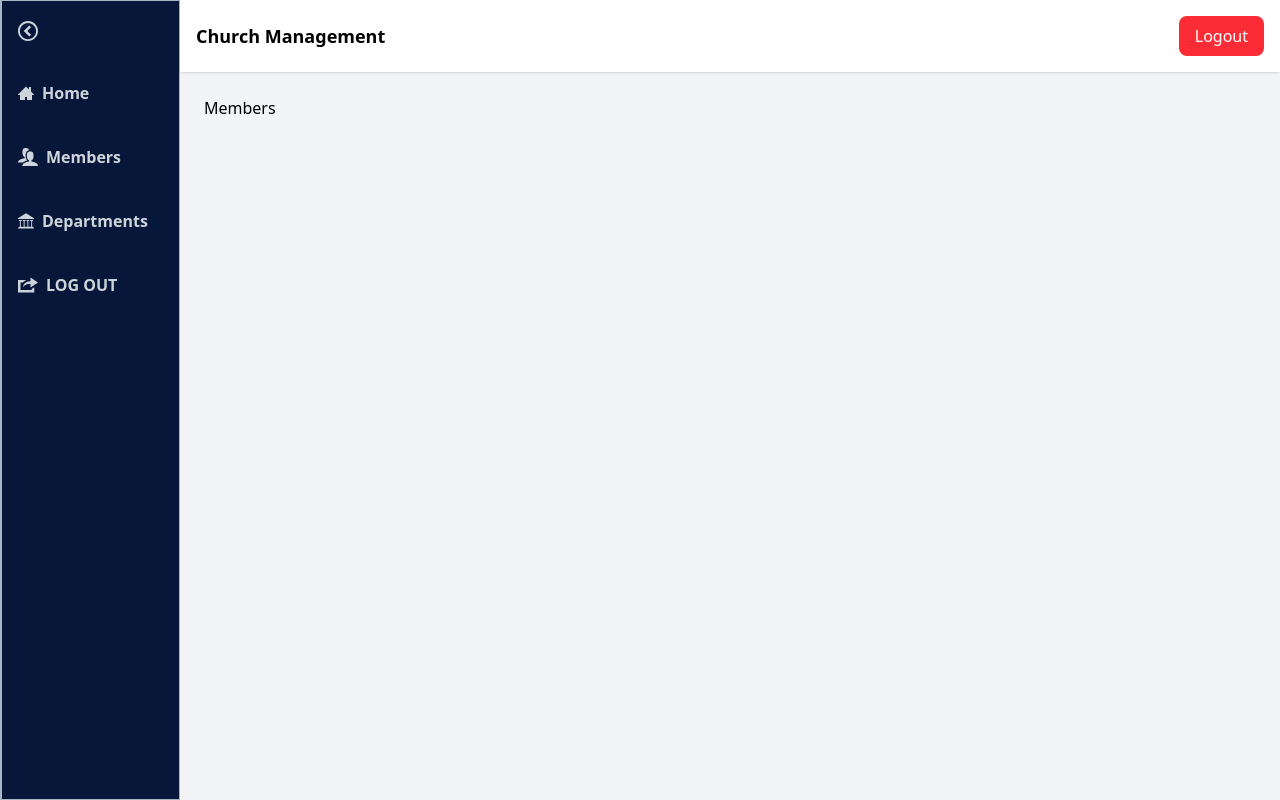
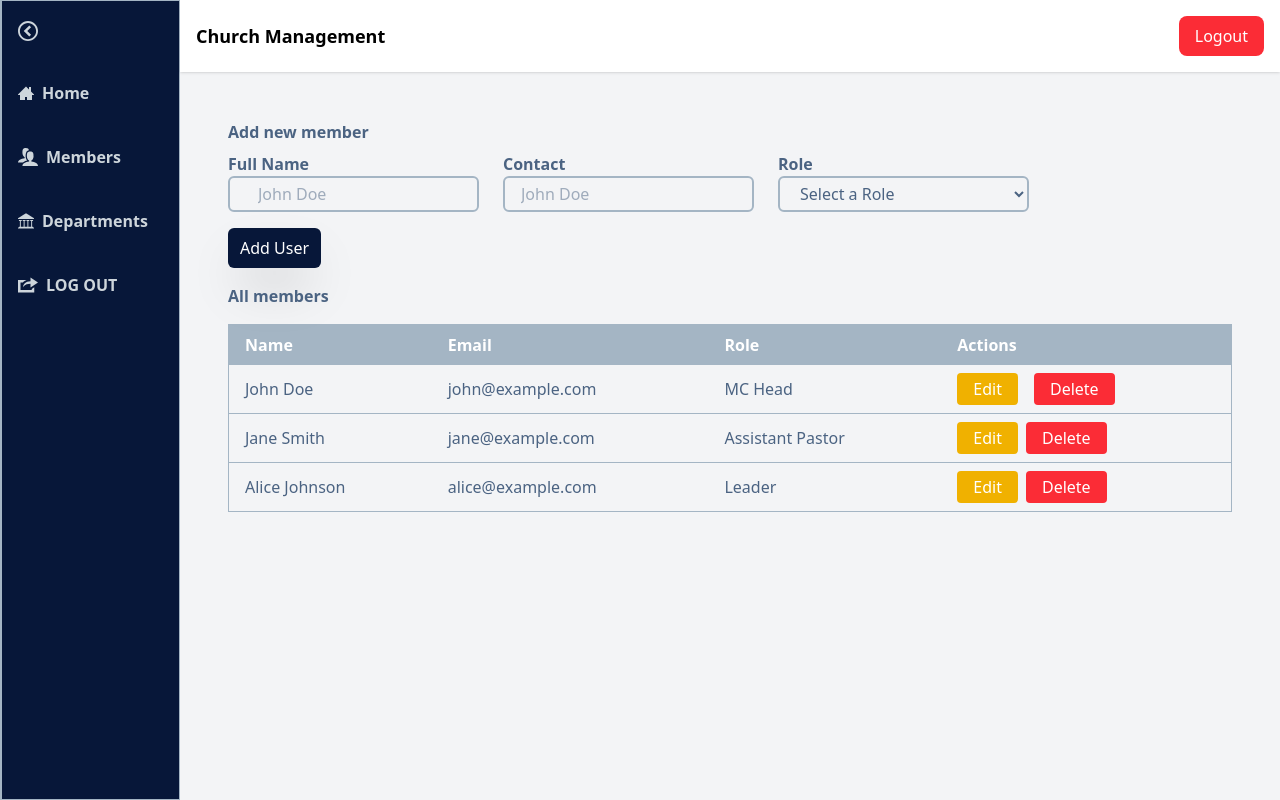
Before and after one commit to AlikoGrace/ch-management-v1, a React (Vite) app: page /members in a window 1280 px wide. Built offline with nearby package versions, Linux system fonts and the light colour scheme.

Commit message:
started membesPage

```diff
--- /dev/null
+++ b/src/features/members/Member.jsx
@@ -0,0 +1,21 @@
+import React from "react";
+
+const Member = ({ name, email, role }) => {
+  return (
+    <tr className="border-b border-Primary-light">
+      <td className="py-2 px-4">{name}</td>
+      <td className="py-2 px-4">{email}</td>
+      <td className="py-2 px-4">{role}</td>
+      <td className="py-2 px-4 flex justify-end gap-2">
+        <button className="bg-yellow-500 text-white px-4 py-1 rounded">
+          Edit
+        </button>
+        <button className="bg-red-500 text-white px-4 py-1 rounded">
+          Delete
+        </button>
+      </td>
+    </tr>
+  );
+};
+
+export default Member;
--- a/src/features/members/MembersPage.jsx
+++ b/src/features/members/MembersPage.jsx
@@ -1,7 +1,108 @@
 import React from "react";
+import LinkButton from "../../ui/LinkButton";
 
 const MembersPage = () => {
-  return <div>Members</div>;
+  return (
+    <section className="w-full text-Primary-semi-light p-6">
+      <header>
+        <h3 className="font-bold mb-2">Add new member</h3>
+        <div className="flex flex-col gap-6 md:flex-row">
+          <div className="flex flex-col w-full md:w-1/4">
+            <label className="font-semibold text-Primary-semi-light ">
+              Full Name
+            </label>
+            <input
+              type="tel"
+              placeholder="John Doe"
+              className="border-2 border-Primary-light rounded-md outline-0 py-1  px-4 md:px-7"
+            />
+          </div>
+          <div className="flex flex-col w-full md:w-1/4">
+            <label className="font-semibold text-Primary-semi-ligh">
+              Contact
+            </label>
+            <input
+              type="tel"
+              placeholder="John Doe"
+              className="border-2 rounded-md border-Primary-light outline-0 py-1 px-4"
+            />
+          </div>
+          <div className="flex flex-col w-full md:w-1/4">
+            <label className="font-semibold text-Primary-semi-light ">
+              Role
+            </label>
+            <select className="border-2 rounded-md border-Primary-light outline-0 py-1 px-4">
+              <option value="">Select a Role</option>
+              <option value="main-pastor">Main Pastor</option>
+              <option value="assistant-pastor">Assistant Pastor</option>
+              <option value="cell-shepherd">Cell Shepherd</option>
+              <option value="mc-head">MC Head</option>
+              <option value="member">Member</option>
+            </select>
+          </div>
+        </div>
+        <button className="bg-primary text-white px-3 py-2 rounded-md mt-4 shadow-2xl">
+          Add User
+        </button>
+      </header>
+
+      <h3 className="font-bold mt-4">All members</h3>
+      <table className="min-w-full table-auto border-collapse border border-Primary-light mt-4">
+        <thead className="bg-Primary-light text-white">
+          <tr>
+            <th className="py-2 px-4 text-left">Name</th>
+            <th className="py-2 px-4 text-left">Email</th>
+            <th className="py-2 px-4 text-left">Role</th>
+            <th className="py-2 px-4 text-left">Actions</th>
+          </tr>
+        </thead>
+        <tbody>
+          {/* Table Row 1 */}
+          <tr className="border-b border-Primary-light">
+            <td className="py-2 px-4">John Doe</td>
+            <td className="py-2 px-4">john@example.com</td>
+            <td className="py-2 px-4">MC Head</td>
+            <td className="py-2 px-4 flex jsutify-end gap-2">
+              <button className="bg-yellow-500 text-white px-4 py-1 rounded mr-2">
+                Edit
+              </button>
+              <button className="bg-red-500 text-white px-4 py-1 rounded">
+                Delete
+              </button>
+            </td>
+          </tr>
+          {/* Table Row 2 */}
+          <tr className="border-b border-Primary-light">
+            <td className="py-2 px-4">Jane Smith</td>
+            <td className="py-2 px-4">jane@example.com</td>
+            <td className="py-2 px-4">Assistant Pastor</td>
+            <td className="py-2 px-4">
+              <button className="bg-yellow-500 text-white px-4 py-1 rounded mr-2">
+                Edit
+              </button>
+              <button className="bg-red-500 text-white px-4 py-1 rounded">
+                Delete
+              </button>
+            </td>
+          </tr>
+          {/* Table Row 3 */}
+          <tr className="border-b border-Primary-light">
+            <td className="py-2 px-4">Alice Johnson</td>
+            <td className="py-2 px-4">alice@example.com</td>
+            <td className="py-2 px-4">Leader</td>
+            <td className="py-2 px-4">
+              <button className="bg-yellow-500 text-white px-4 py-1 rounded mr-2">
+                Edit
+              </button>
+              <button className="bg-red-500 text-white px-4 py-1 rounded">
+                Delete
+              </button>
+            </td>
+          </tr>
+        </tbody>
+      </table>
+    </section>
+  );
 };
 
 export default MembersPage;
```
